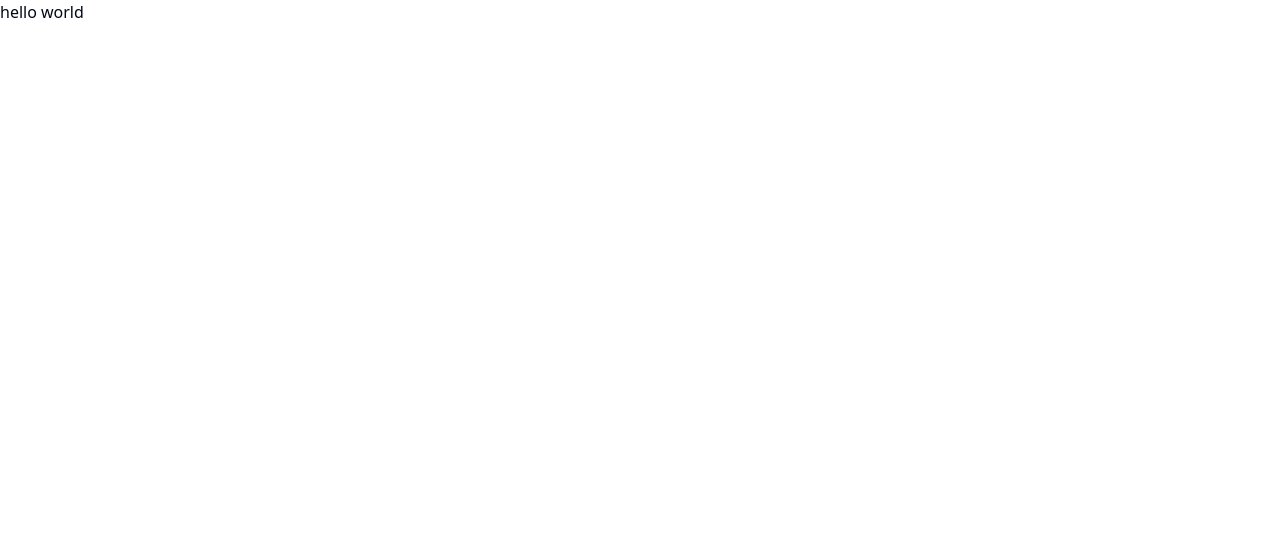
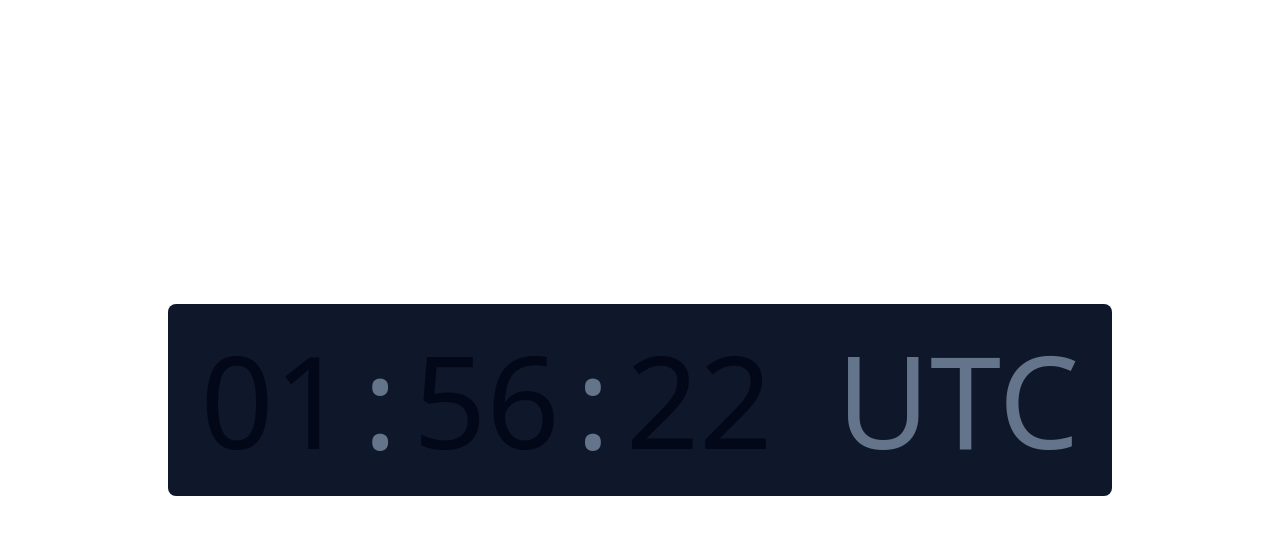
Before and after one commit to noahpaige/lsp-clocks-v2, a Vue app: page / in a window 1280 px wide. Shown: the top 534 px of the page. Built offline with nearby package versions, Linux system fonts and the light colour scheme.

Commit message:
create UTCClock.vue

```diff
--- a/src/App.vue
+++ b/src/App.vue
@@ -1,3 +1,12 @@
-<script setup lang="ts"></script>
+<script setup lang="ts">
+import UTCClock from "./components/UTCClock.vue";
+import { useColorMode } from "@vueuse/core";
 
-<template>hello world</template>
+const mode = useColorMode();
+</script>
+
+<template>
+  <div class="w-screen h-screen flex flex-col justify-center items-center">
+    <UTCClock />
+  </div>
+</template>
--- /dev/null
+++ b/src/components/UTCClock.vue
@@ -0,0 +1,114 @@
+<template>
+  <div class="flex align-middle w-full h-full justify-center items-center">
+    <div
+      :class="
+        cn(
+          'flex align-middle bg-slate-900 rounded-lg justify-center items-center select-none',
+          ...sizes.container
+        )
+      "
+    >
+      <div
+        :class="
+          cn('flex flex-col items-center overflow-y-hidden', ...sizes.nums)
+        "
+      >
+        <div
+          class="animate-flip-clock w-fit"
+          v-for="(timeStr, index) in timeArr[0]"
+          :key="`${index}-${timeStr}`"
+        >
+          {{ timeStr }}
+        </div>
+      </div>
+      <div class="text-muted-foreground font-thin">:</div>
+      <div
+        :class="
+          cn('flex flex-col items-center overflow-y-hidden', ...sizes.nums)
+        "
+      >
+        <div
+          class="animate-flip-clock w-fit"
+          v-for="(timeStr, index) in timeArr[1]"
+          :key="`${index}-${timeStr}`"
+        >
+          {{ timeStr }}
+        </div>
+      </div>
+      <div class="text-muted-foreground font-thin">:</div>
+      <div
+        :class="
+          cn('flex flex-col items-center overflow-y-hidden', ...sizes.nums)
+        "
+      >
+        <div
+          class="animate-flip-clock w-fit"
+          v-for="(timeStr, index) in timeArr[2]"
+          :key="`${index}-${timeStr}`"
+        >
+          {{ timeStr }}
+        </div>
+      </div>
+      <div :class="cn('text-muted-foreground font-thin', ...sizes.label)">
+        UTC
+      </div>
+    </div>
+  </div>
+</template>
+
+<script setup>
+import { cn } from "@/lib/utils";
+import { ref } from "vue";
+
+const sizes = {
+  container: [
+    "text-[4rem] gap-1 px-8",
+    "sm:text-[5rem] sm:gap-1.5",
+    "md:text-[6rem] md:gap-2",
+    "lg:text-[7rem] lg:gap-3",
+    "xl:text-[8rem] xl:gap-4",
+    "2xl:text[10rem] 2xl:gap-5",
+  ],
+  nums: [
+    "h-[4rem] leading-[4rem]",
+    "sm:h-[5rem] sm:leading-[5rem]",
+    "md:h-[6rem] md:leading-[6rem]",
+    "lg:h-[7rem] lg:leading-[7rem]",
+    "xl:h-[8rem] xl:leading-[8rem]",
+    "2xl:h-[9rem] 2xl:leading-[9rem]",
+  ],
+  label: ["ml-6", "sm:ml-8", "md:ml-9", "lg:ml-10", "xl:ml-12", "2xl:ml-14"],
+};
+
+// Define your clock data and functionality here
+const timeArr = ref([
+  ["00", "00"],
+  ["00", "00"],
+  ["00", "00"],
+]);
+
+// Define your clock methods here
+function updateClock() {
+  const currentTime = new Date();
+  const timeStrs = [
+    currentTime.getUTCHours().toString().padStart(2, "0"),
+    currentTime.getUTCMinutes().toString().padStart(2, "0"),
+    currentTime.getUTCSeconds().toString().padStart(2, "0"),
+  ];
+
+  function updateTime(index) {
+    if (timeArr.value[index][0] !== timeStrs[index]) {
+      timeArr.value[index].unshift(timeStrs[index]);
+      timeArr.value[index].pop();
+    }
+  }
+
+  updateTime(0);
+  updateTime(1);
+  updateTime(2);
+}
+
+// Call the updateClock method at regular intervals
+setInterval(updateClock, 1000);
+updateClock();
+</script>
--- a/tailwind.config.js
+++ b/tailwind.config.js
@@ -1,4 +1,4 @@
-const animate = require("tailwindcss-animate")
+const animate = require("tailwindcss-animate");
 
 /** @type {import('tailwindcss').Config} */
 module.exports = {
@@ -7,11 +7,11 @@ module.exports = {
   prefix: "",
 
   content: [
-    './pages/**/*.{ts,tsx,vue}',
-    './components/**/*.{ts,tsx,vue}',
-    './app/**/*.{ts,tsx,vue}',
-    './src/**/*.{ts,tsx,vue}',
-	],
+    "./pages/**/*.{ts,tsx,vue}",
+    "./components/**/*.{ts,tsx,vue}",
+    "./app/**/*.{ts,tsx,vue}",
+    "./src/**/*.{ts,tsx,vue}",
+  ],
 
   theme: {
     container: {
@@ -74,11 +74,15 @@ module.exports = {
         },
         "collapsible-down": {
           from: { height: 0 },
-          to: { height: 'var(--radix-collapsible-content-height)' },
+          to: { height: "var(--radix-collapsible-content-height)" },
         },
         "collapsible-up": {
-          from: { height: 'var(--radix-collapsible-content-height)' },
+          from: { height: "var(--radix-collapsible-content-height)" },
           to: { height: 0 },
+        },
+        "flip-clock": {
+          from: { transform: "rotateX(-90deg)", opacity: "0.5" },
+          to: { transform: "rotateX(0deg)", opacity: "1" },
         },
       },
       animation: {
@@ -86,8 +90,9 @@ module.exports = {
         "accordion-up": "accordion-up 0.2s ease-out",
         "collapsible-down": "collapsible-down 0.2s ease-in-out",
         "collapsible-up": "collapsible-up 0.2s ease-in-out",
+        "flip-clock": "flip-clock 0.2s ease-out",
       },
     },
   },
   plugins: [animate],
-}
+};
```
